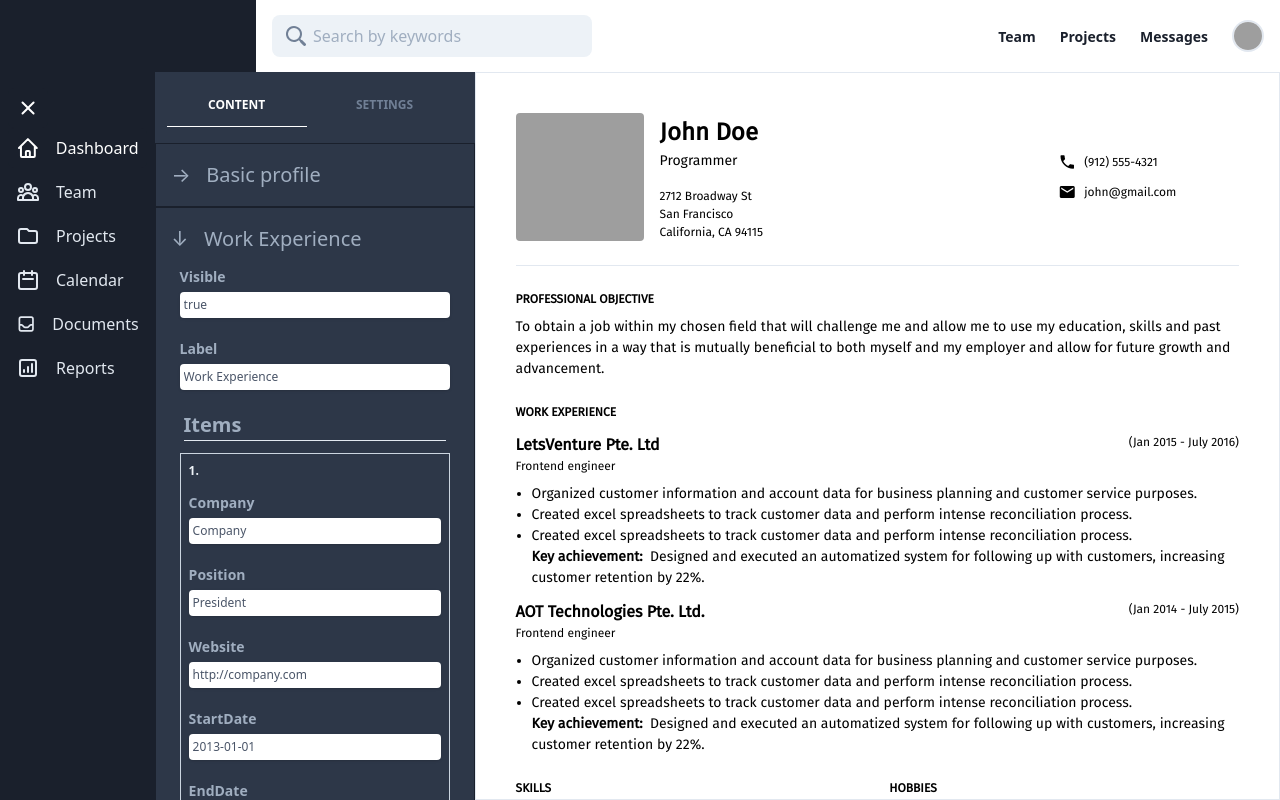
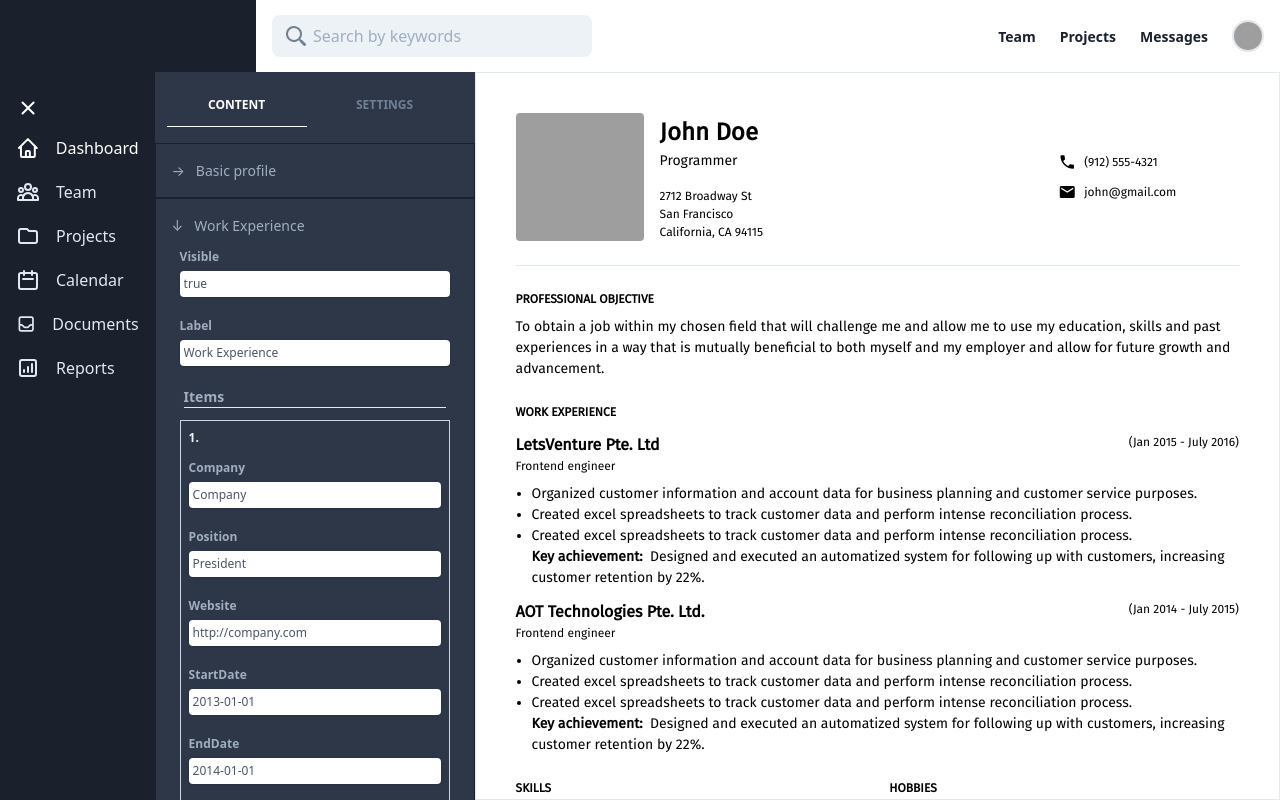
Before and after one commit to kevjose/devnotes, a React (Create React App) app in the folder may-2020/tailwind_css/rt-workcation/: page / in a window 1280 px wide. Built offline with nearby package versions, Linux system fonts and the light colour scheme; grey boxes are pictures that could not be loaded.

Commit message:
[26/5/2020][TAILWIND_RESUME] reworked sidefilter component fonts

```diff
--- a/may-2020/tailwind_css/rt-workcation/src/components/SearchFilters.js
+++ b/may-2020/tailwind_css/rt-workcation/src/components/SearchFilters.js
@@ -85,7 +85,7 @@ const SearchFilters = () => {
         return (
           <React.Fragment key={`${path}.${item}`}>
             <label className='block px-3 py-3'>
-              <div className='text-xl font-semibold text-gray-500 capitalize'>
+              <div className='text-sm font-semibold text-gray-500 capitalize'>
                 {item}
               </div>
               <hr />
@@ -96,7 +96,7 @@ const SearchFilters = () => {
       }
       return (
         <label className='block px-2 py-2' key={`${path}.${item}`}>
-          <div className='text-sm font-semibold text-gray-500 py-1 capitalize'>
+          <div className='text-xs font-semibold text-gray-500 py-1 capitalize'>
             {item}
           </div>
           <input
@@ -204,7 +204,7 @@ const SearchFilters = () => {
           <div className='lg:flex xl:block'>
             <div className='px-4 py-4 border-t border-gray-900 lg:w-1/3 border xl:w-full'>
               <h3
-                className='text-xl text-bold text-gray-500 cursor-pointer select-none'
+                className='text-sm text-bold text-gray-500 cursor-pointer select-none'
                 onClick={() => setShowBasicProfile(o => !o)}
               >
                 {showBasicProfile ? <>&#8595;</> : <>&#8594;</>} &nbsp; Basic
@@ -218,7 +218,7 @@ const SearchFilters = () => {
 
             <div className='px-4 py-4 border-t border-gray-900 lg:w-1/3 border xl:w-full'>
               <h3
-                className='text-xl text-bold text-gray-500 cursor-pointer select-none'
+                className='text-sm text-bold text-gray-500 cursor-pointer select-none'
                 onClick={() => setShowWork(o => !o)}
               >
                 {showWork ? <>&#8595;</> : <>&#8594;</>} &nbsp; Work Experience
```
